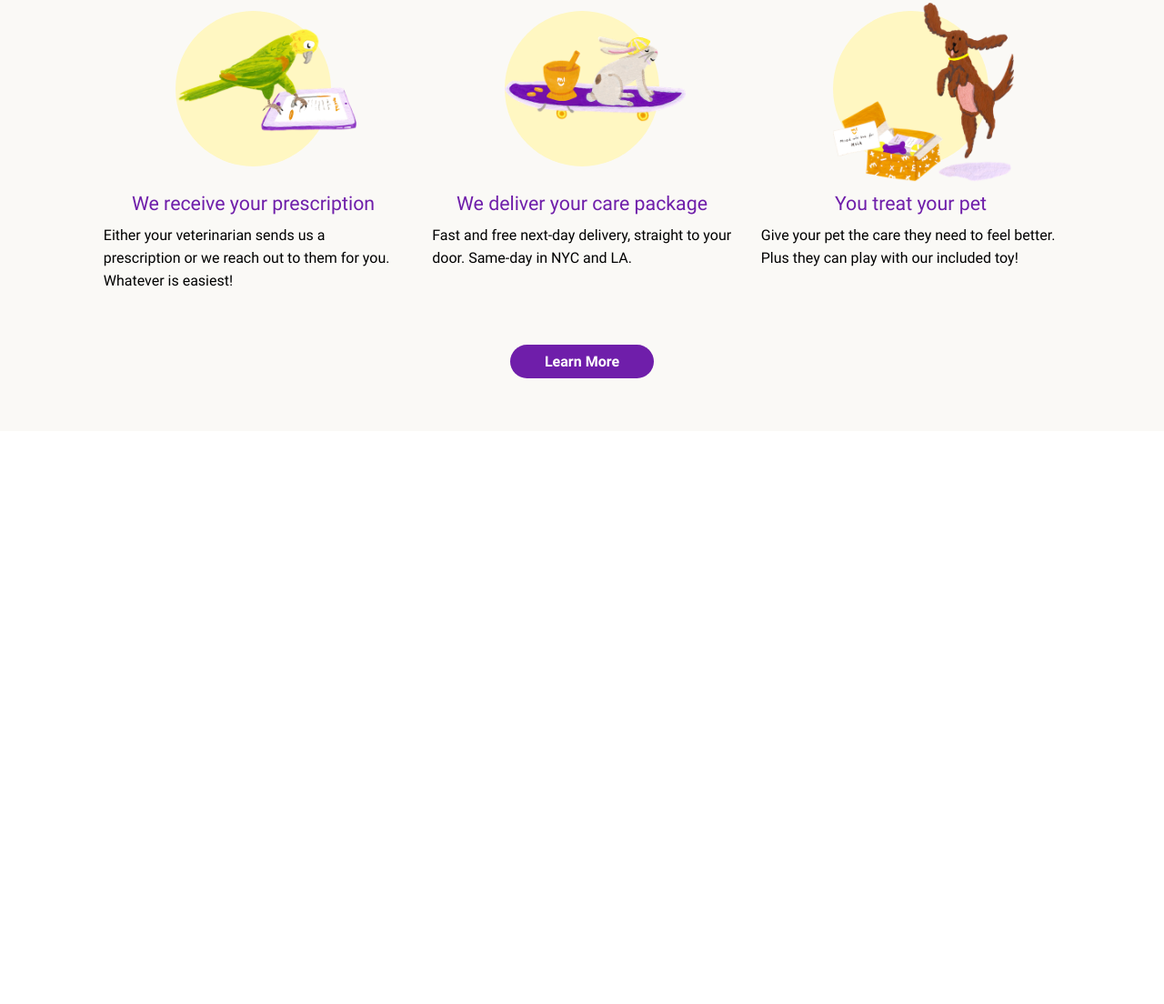
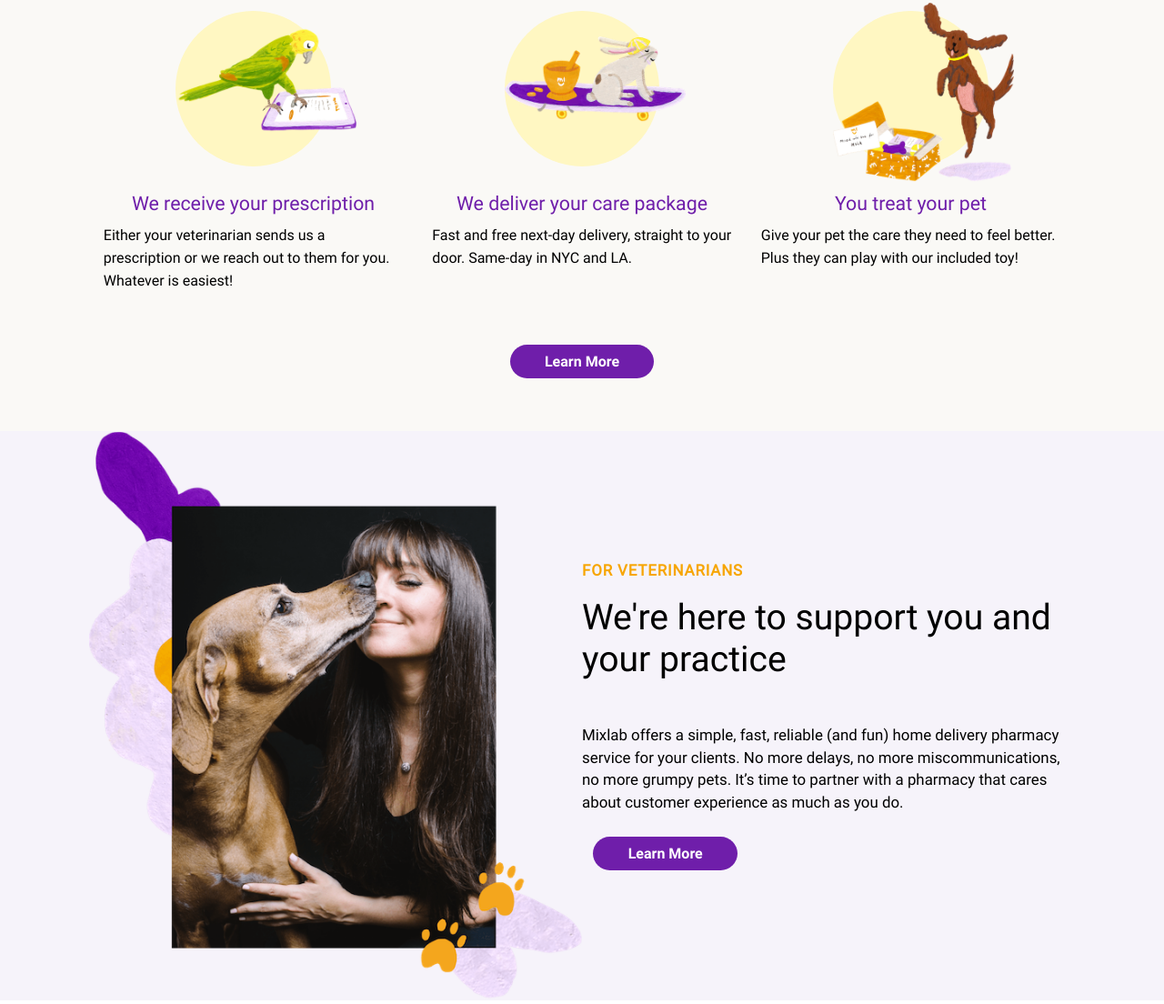
Before and after one commit to RafaelNassybullin/MixLab, a plain HTML site: page index.html in a window 1280 px wide. Shown: the part 1534-2638 px from the top of the page at 91% size. Before the commit the page ends 2008 px from the top, so only its background shows below. Drawn offline with Linux system fonts and the light colour scheme.

Commit message:
16/8/2021

```diff
--- a/index.html
+++ b/index.html
@@ -52,13 +52,16 @@
             <div class="border"></div>
             <div class="cards">
                 <h3>Tailored care</h3>
-                <p>We’ll work with you and your veterinarian to find the very best solution for your pet. With our custom compounded options, we can change the dosage, flavor and form. We even have a flavor guarantee with over 40 options!</p>
+                <p>We’ll work with you and your veterinarian to find the very best solution for your pet. With our
+                    custom compounded options, we can change the dosage, flavor and form. We even have a flavor
+                    guarantee with over 40 options!</p>
                 <p class="ps">P.S. Everyone seems to love the chicken-flavored chew treats!</p>
             </div>
             <div class="border"></div>
             <div class="cards">
                 <h3>Support, 7 days a week</h3>
-                <p>You’re not alone. Text, call, or email us 7 days a week—we’ll answer and do our best to sprinkle in a bit of sunshine. ☀️</p>
+                <p>You’re not alone. Text, call, or email us 7 days a week—we’ll answer and do our best to sprinkle in a
+                    bit of sunshine. ☀️</p>
             </div>
         </div>
     </div>
@@ -73,7 +76,8 @@
                 </div>
             </div>
             <h3>We receive your prescription</h3>
-            <p>Either your veterinarian sends us a prescription or we reach out to them for you. Whatever is easiest!</p>
+            <p>Either your veterinarian sends us a prescription or we reach out to them for you. Whatever is
+                easiest!</p>
         </div>
         <div class="how-works-card">
             <div class="circle-in-image">
@@ -95,10 +99,24 @@
         </div>
     </div>
     <button class="try-nav">Learn More</button>
+</section>
+<section class="support-and-practice">
+    <div class="support-wrap">
+        <div class="image">
+            <img src="img/e50279a49789208afc30ad44656d034a.png" alt="">
+        </div>
+        <div class="text">
+            <div class="text-wrap">
+                   <h4>For Veterinarians</h4>
+            <h1>We're here to support you and your practice</h1>
+            <p>Mixlab offers a simple, fast, reliable (and fun) home delivery pharmacy service for your clients. No more delays, no more miscommunications, no more grumpy pets. It’s time to partner with a pharmacy that cares about customer experience as much as you do.</p>
+            </div>
 
+            <button class="try-nav">Learn More</button>
 
+        </div>
+    </div>
 </section>
-
 
 <script src="js/app.js"></script>
 </body>
--- a/style/main.scss
+++ b/style/main.scss
@@ -156,11 +156,8 @@ main {
     height: 17.639vw;
   }
 }
-.number-one{
 
-}
-
-.number-one-wrap{
+.number-one-wrap {
   display: grid;
   grid-template-columns: 1fr 1fr;
   width: 84.722vw;
@@ -168,22 +165,25 @@ main {
   padding: 4.514vw 2.778vw;
 }
 
-.text-image{
+.text-image {
   display: flex;
   flex-direction: column;
   align-items: center;
   width: 39.583vw;
   padding-right: 5.208vw;
-  h2{
+
+  h2 {
     font-size: 3.056vw;
     margin-bottom: 2.639vw;
     font-weight: 400;
   }
-  .image{
+
+  .image {
     width: 19.444vw;
     height: 26.181vw;
     position: relative;
-    img{
+
+    img {
       width: 100%;
       height: 100%;
       position: absolute;
@@ -196,81 +196,147 @@ main {
   }
 }
 
-.credo{
+.credo {
   padding-left: 7.292vw;
-.cards{
-  h3{
+
+  .cards {
+    h3 {
       color: #6F1EAA;
       font-size: 1.667vw;
       margin-bottom: 2.014vw;
     }
-  p{
+
+    p {
       font-size: 1.250vw;
       line-height: 1.944vw;
     }
-  .ps{
+
+    .ps {
       margin-top: 1.389vw;
     }
   }
 
 }
-.border{
+
+.border {
   width: 100%;
   height: 0.069vw;
   background: #F7A500;
   margin: 2.431vw 0;
 }
-.how-works-wrap{
+
+.how-works-wrap {
   width: 84.722vw;
   display: grid;
   grid-template-columns: 1fr 1fr 1fr;
   margin: 4.514vw 3.333vw;
-  .how-works-card{
-    display:flex;
-    align-items:center;
-    justify-content:flex-start;
+
+  .how-works-card {
+    display: flex;
+    align-items: center;
+    justify-content: flex-start;
     flex-direction: column;
     padding: 0 1.250vw;
-    h3{
+
+    h3 {
       font-size: 1.667vw;
       color: #6F1EAA;
       margin: 2.222vw 0 0.833vw 0;
       font-weight: 400;
     }
-    p{
+
+    p {
       font-size: 1.250vw;
       line-height: 1.944vw;
     }
   }
 }
-.how-we-work{
+
+.how-we-work {
   background: #FAF9F6;
   flex-direction: column;
   display: flex;
   align-items: center;
   padding: 4.514vw 0;
-  h1{
+
+  h1 {
     font-size: 3.056vw;
     text-align: center;
     font-weight: 400;
   }
 }
-.circle-in-image{
+
+.circle-in-image {
   width: 13.333vw;
   height: 13.333vw;
   background: #FFF7C2;
   border-radius: 50%;
   display: grid;
   place-items: center;
+
+  .image {
+    width: 15.556vw;
+
+    img {
+      width: 100%;
+      height: 100%;
+      object-fit: cover;
+    }
+  }
+
+  .image:last-child {
+    transform: translateY(-0.694vw);
+  }
+}
+
+
+.support-and-practice {
+  background: #F6F3FA;
+}
+
+.support-wrap {
+  margin: 0 auto;
+  width: 84.722vw;
+  display: grid;
+  grid-template-columns: 1fr 1fr;
   .image{
-    width: 15.556vw;
+    width: 100%;
+    height: 100%;
     img{
       width: 100%;
     height: 100%;
       object-fit: cover;
     }
   }
-  .image:last-child{
-    transform: translateY(-0.694vw);
+  .text {
+    flex-direction: column;
+    display: flex;
+    justify-content: center;
+    align-items: center;
+
+    .text-wrap {
+
+      h4 {
+        font-size: 1.319vw;
+        color: #F7A500;
+        text-transform: uppercase;
+        letter-spacing: 0.069vw;
+      }
+
+      h1 {
+        font-weight: 400;
+        font-size: 3.056vw;
+        margin: 1.458vw 0 3.750vw 0;
+      }
+      p{
+        font-size: 1.319vw;
+        line-height: 1.920vw;
+        margin-bottom: 2.014vw;
+      }
+
+    }
+    .try-nav{
+      align-self: flex-start;
     }
   }
+}
```
Also changed, not shown: img/e50279a49789208afc30ad44656d034a.png (added), style/main.css, 1 other file. Lines whose indentation alone changed are shown as unchanged.
